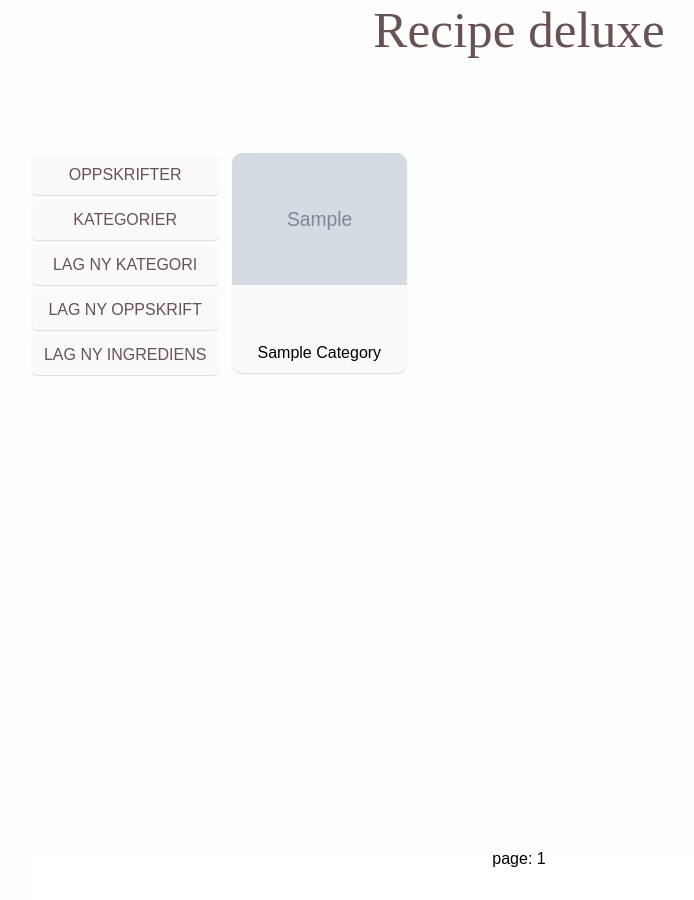
After one commit to Espenbfo/Recipe-website, a Django app: page /categories/1 in a window 1280 px wide. The commit adds this page. Shown: the whole page, without its empty margins (121-815 px from the left). Run offline with Django 3.2, Linux system fonts and the light colour scheme; tables that the repository leaves empty hold one stand-in row (values such as "Sample post"); grey boxes marked "Sample" are stand-in pictures.

Commit message:
Add categories.html, for viewing your categories

```diff
--- a/recipe/urls.py
+++ b/recipe/urls.py
@@ -16,7 +16,7 @@ Including another URLconf
 from django.contrib import admin
 from django.urls import path
 from .views import index, create_ingredient, create_recipe, ingredients, \
-    recipe, recipe_page, create_category
+    recipe, recipe_page, create_category, category_page
 from django.conf import settings
 from django.conf.urls.static import static
 
@@ -27,6 +27,7 @@ urlpatterns = [
     path('createcategory', create_category, name="create_category"),
     path('create', create_recipe, name="create_recipe"),
     path('ingredients', ingredients, name="ingredients"),
+    path('categories/<int:page>', category_page, name="category_page"),
     path('<int:page>', recipe_page, name="index"),
     path('', index, name="index"),
     path('admin/', admin.site.urls),
--- a/recipe/views.py
+++ b/recipe/views.py
@@ -43,6 +43,15 @@ def recipe_page(request, page):
 
     return render(request, "core\\recipes.html", {"recipes": recipes})
 
+def category_page(request, page):
+    categories = Category.objects.order_by("category_name")
+    page_number = page
+    print(page_number)
+    categories = Paginator(categories, 12).get_page(page_number)
+    print(categories)
+    return render(request, "core\\categories.html", {"categories": categories})
+
+
 
 def index(request):
     recipes = Recipe.objects.all()
@@ -63,6 +72,7 @@ def recipe(request, recipe_id):
     return render(request, "core/recipe.html", {"recipe": chosen_recipe,
                                                 "ingredients": chosen_ingredients,
                                                 "ingredient_names": ingredient_names})
+
 
 
 def ingredients(request):
--- /dev/null
+++ b/static/css/categories.css
@@ -0,0 +1,88 @@
+
+#main {
+    display: flex;
+    flex-direction: row;
+    flex-wrap: wrap;
+    align-content: flex-start;
+    padding: 3px
+}
+
+#main .item {
+    width: 23.5%;
+    background-color: #fafafa;
+    height: 220px;
+    margin: 5px;
+    margin-top: 0px;
+    margin-bottom: 15px;
+    display: grid;
+    grid-template-columns: 1fr;
+    grid-template-rows: auto 40px;
+    grid-template-areas:
+    "image"
+    "title";
+    border-radius: 10px;
+    text-decoration: none;
+    transition-duration: 0.3s;
+    box-shadow: 0px 1px 1px 0px #dcdcdc;
+}
+
+#main .item:hover {
+    transition-duration: 0.6s;
+    background-color: #ececec;
+}
+
+@media (max-width: 1500px) {
+    #main .item {
+        width: 30%;
+    }
+
+}
+
+@media (max-width: 1000px) {
+    #main .item {
+        width: 48%!important;
+        height: 400px;
+        grid-template-rows: auto 100px;
+        font-size: 2rem;
+    }
+
+    #main .item .title{
+        line-height: 100px;
+    }
+
+    #footer {
+        font-size: 3rem!important;
+    }
+}
+
+#main .item .title{
+    grid-area: title;
+    color: #000000;
+    text-transform: capitalize;
+    overflow: hidden;
+    line-height: 40px;
+    text-align: center;
+    height: 100%;
+    font-family: sans-serif;
+}
+#main .item .image{
+    border-top-left-radius: 10px;
+    border-top-right-radius: 10px;
+    transition-duration: 0.2s;
+    grid-area: image;
+    min-width: 100%;
+    min-height: 100%;
+    opacity: 1.0;
+    overflow: hidden;
+}
+#main .item .image:hover {
+    transition-duration: 0.2s;
+    filter: saturate(140%);
+    filter: contrast(120%);
+    overflow: hidden;
+}
+
+.image img {
+    object-fit: cover;
+    width: 100%;
+}
--- a/templates/base.html
+++ b/templates/base.html
@@ -22,6 +22,7 @@
             {% block left-area %}
                 <div id="sidebar">
                     <a href="./" class="item">Oppskrifter</a>
+                    <a href="categories/1" class="item">Kategorier</a>
                     <a href="createcategory" class="item">Lag ny kategori</a>
                     <a href="create" class="item">Lag ny oppskrift</a>
                     <a href="createingredient" class="item">Lag ny ingrediens</a>
--- /dev/null
+++ b/templates/core/categories.html
@@ -0,0 +1,35 @@
+{% extends "base.html" %}
+{% load static %}
+{% block extrahead %}
+<link rel="stylesheet" href="{% static "css/categories.css" %}">
+{% endblock %}
+
+{% block main %}
+    {% for category in categories %}
+        <a href="recipes/category/{{ category.id }}" class="item">
+            <div class="title">{{category.category_name}}</div>
+            <div class="image">
+            <img src="{{ category.category_image.url }}">
+                </div>
+        </a>
+    {% endfor %}
+{% endblock %}
+
+{% block footer %}
+    page:
+    {% if categories.has_previous %}
+        {% if categories.previous_page_number != 1  %}
+            <a href="/1">1</a>
+            ...
+        {% endif %}
+        <a href="/{{ categories.previous_page_number }}">{{ categories.previous_page_number }}</a>
+    {% endif %}
+    {{ categories.number }}
+    {% if categories.has_next %}
+        {% if categories.next_page_number != categories.paginator.num_pages  %}
+            <a href="/{{ categories.next_page_number }}">{{ categories.next_page_number }}</a>
+            ...
+        {% endif %}
+        <a href="/{{ categories.paginator.num_pages }}">{{ categories.paginator.num_pages }}</a>
+    {% endif %}
+{% endblock %}
--- a/templates/core/createrecipe.html
+++ b/templates/core/createrecipe.html
@@ -15,8 +15,8 @@
                 {{ form }}
             </div>
             <select name="category" id="select-category" required>
+                <option value="">category</option>
                 {% for category in categories %}
-                    <option value="">category</option>
                     <option value="{{ category.category_name }}">{{ category.category_name }}</option>
                 {% endfor %}
             </select>
```
